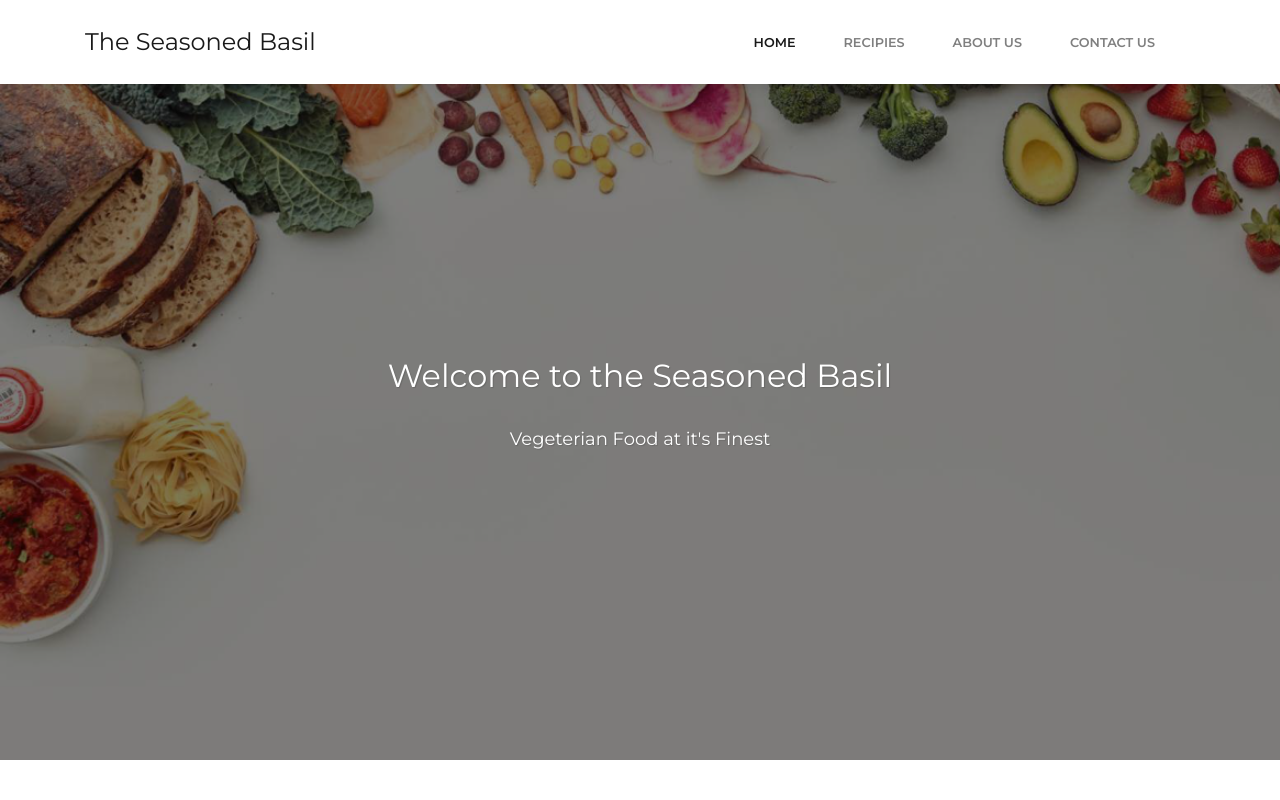
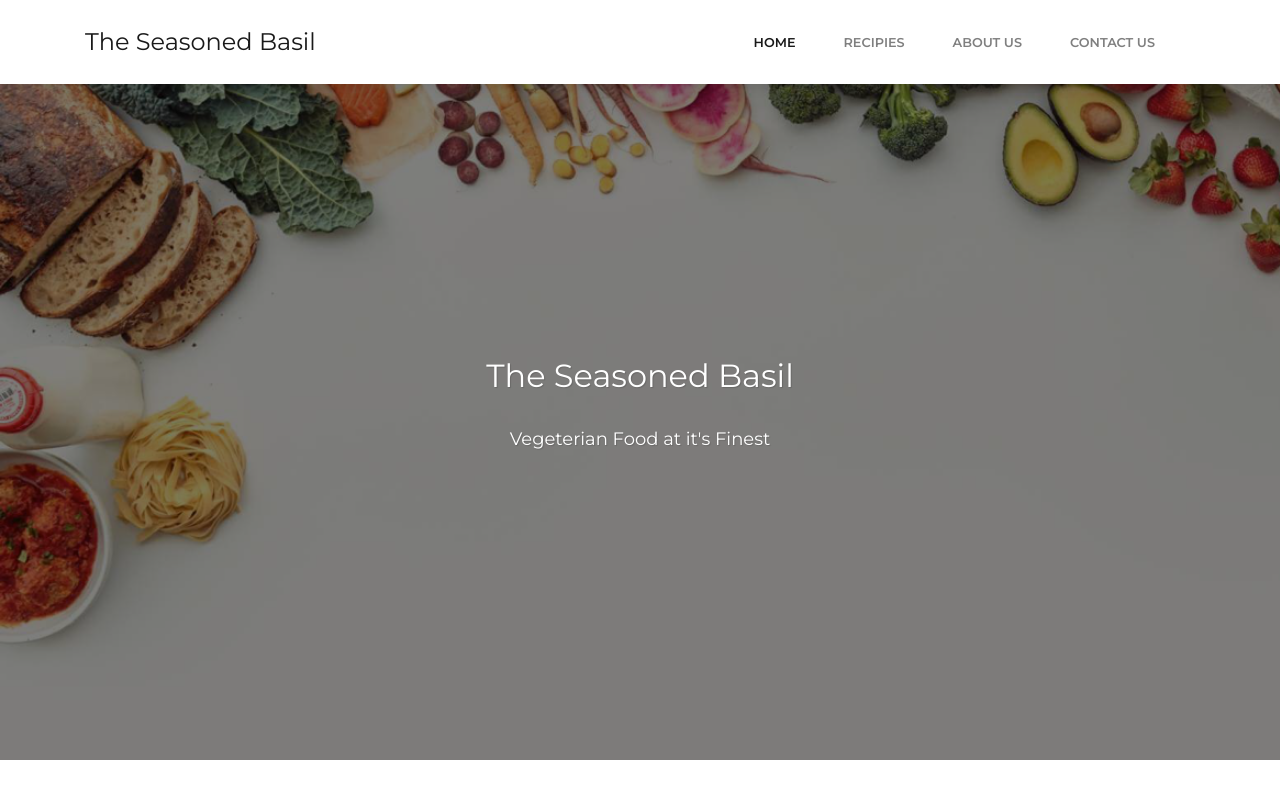
Before and after one commit to JayPatel-SE/TheSeasonedBasil, a plain HTML site: page index.html in a window 1280 px wide. Shown: the top 800 px of the page. Drawn offline with Linux system fonts and the light colour scheme; some packages are replaced by stand-ins of ours; a script that the page names is missing.

Commit message:
Update index.html

```diff
--- a/index.html
+++ b/index.html
@@ -29,7 +29,7 @@
     <main class="page landing-page">
         <section class="clean-block clean-hero" style="background-image:url(&quot;assets/img/tech/background.png&quot;);color:rgba(0, 0, 0, 0.50);">
             <div class="text">
-                <h2>Welcome to the Seasoned Basil</h2>
+                <h2>The Seasoned Basil</h2>
                 <p>Vegeterian Food at it's Finest</p>
                 <!-- <button class="btn btn-outline-light btn-lg" type="button">Learn More</button> -->
             </div>
```
